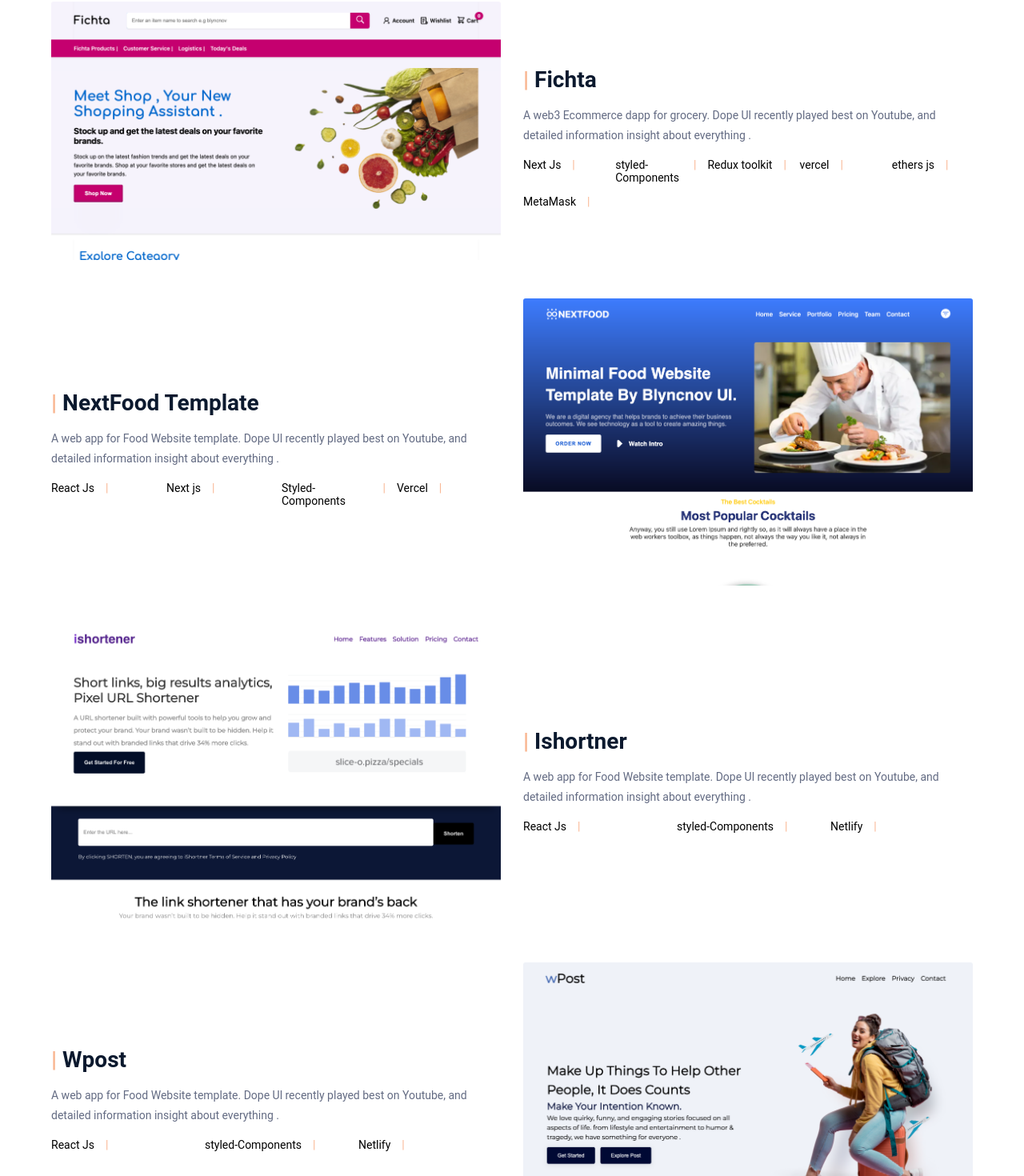
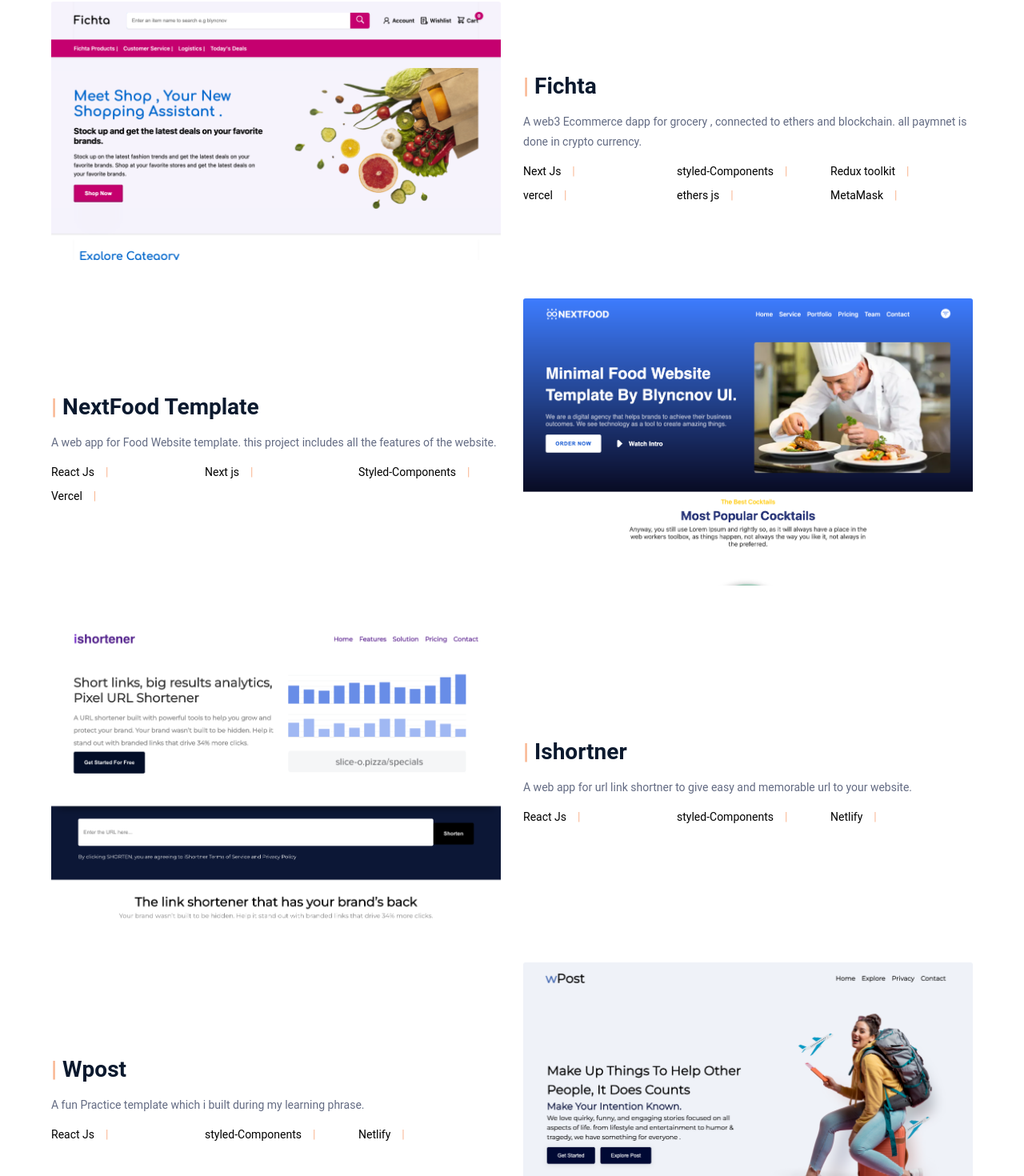
Before and after one commit to blyncnov/portfolioXd, a Next.js app: page / in a window 1280 px wide. Shown: the part 1700-3170 px from the top of the page at 80% size. Built offline with nearby package versions, Linux system fonts and the light colour scheme.

Commit message:
new update p-web v3

```diff
--- a/data/Projects.js
+++ b/data/Projects.js
@@ -34,7 +34,7 @@
             "ethers js",
             "MetaMask"
         ],
-        ProjectDescription: "A web3 Ecommerce dapp for grocery. Dope Ul recently played best on Youtube, and detailed information insight about everything .",
+        ProjectDescription: "A web3 Ecommerce dapp for grocery , connected to ethers and blockchain. all paymnet is done in crypto currency. ",
             ProjectImage: Project5,
           ProjectUrl: "https://fichta.vercel.app/",
         order: 1,
@@ -48,7 +48,7 @@
             "Styled-Components",
             "Vercel"
         ],
-        ProjectDescription: "A web app for Food Website template. Dope Ul recently played best on Youtube, and detailed information insight about everything .",
+        ProjectDescription: "A web app for Food Website template.  this project includes all the features of the website.",
         ProjectImage: Project,
         ProjectUrl: "https://nextfood.vercel.app",
         order: 0,
@@ -61,7 +61,7 @@
             "styled-Components",
             "Netlify"
         ],
-        ProjectDescription: "A web app for Food Website template. Dope Ul recently played best on Youtube, and detailed information insight about everything .",
+        ProjectDescription: "A web app for url link shortner to give easy and memorable url to your website.",
         ProjectImage: Project1,
           ProjectUrl: "https://ishortner.netlify.app/",
         order: 1,
@@ -74,7 +74,7 @@
             "styled-Components",
             "Netlify"
         ],
-        ProjectDescription: "A web app for Food Website template. Dope Ul recently played best on Youtube, and detailed information insight about everything .",
+        ProjectDescription: "A fun Practice template which i built during my learning phrase. ",
         ProjectImage: Project2,
           ProjectUrl: "https://wpost.netlify.app/",
         order: 0,
@@ -88,7 +88,7 @@
             "Redux toolkit",
             "vercel",
         ],
-        ProjectDescription: "A web app for Food Website template. Dope Ul recently played best on Youtube, and detailed information insight about everything .",
+        ProjectDescription: "A TODO web app managed with redux toolkit, slick design and well structured components.",
             ProjectImage: Project3,
           ProjectUrl: "https://xdome.vercel.app/",
         order: 1,
--- a/styles/styled/Projects.js
+++ b/styles/styled/Projects.js
@@ -22,7 +22,7 @@
 
 export const ProjectTech  = styled.ul`
 display: grid;
-grid-template-columns: repeat(auto-fit, minmax(100px, 1fr));
+grid-template-columns: repeat(3, 1fr);
 gap: 1em;
 
 li{
```
